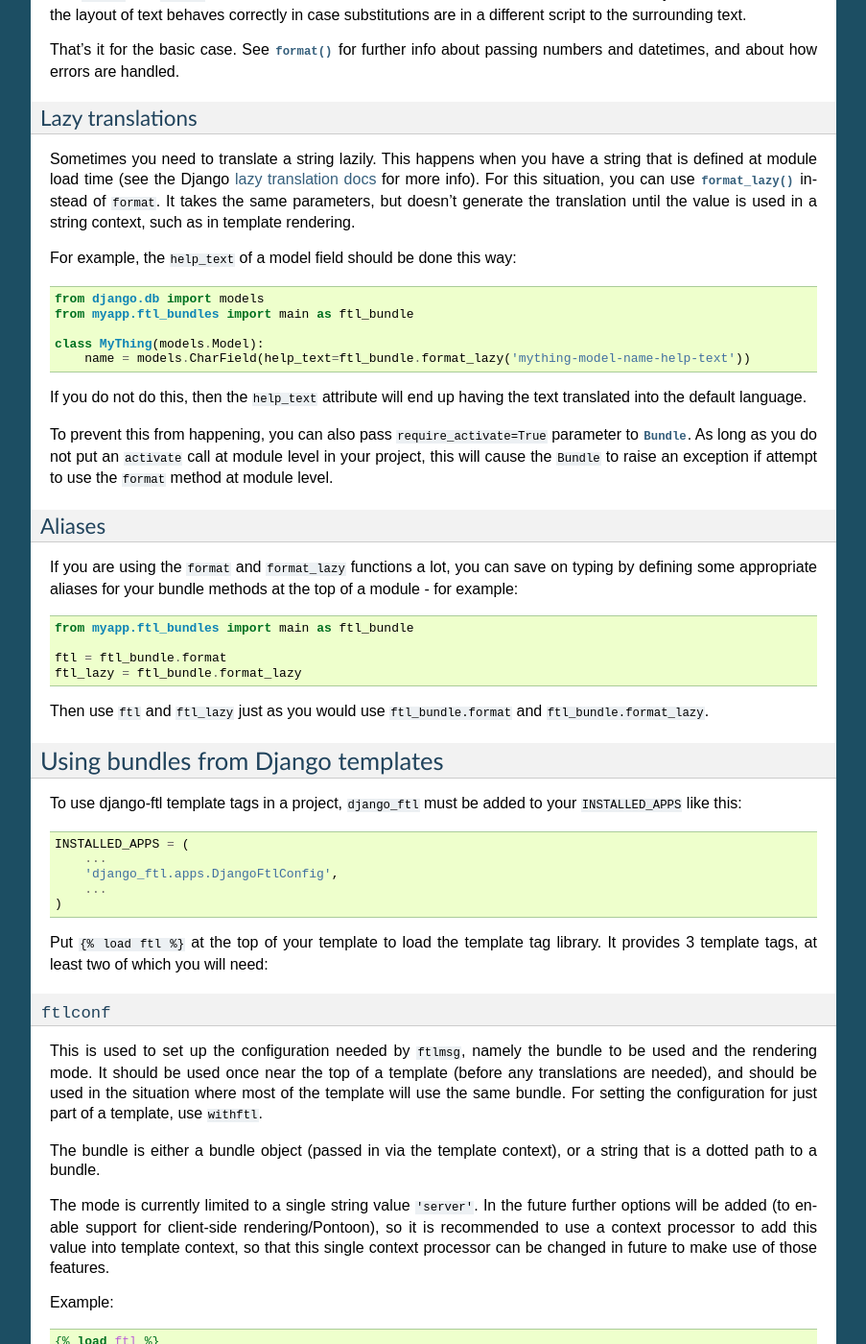
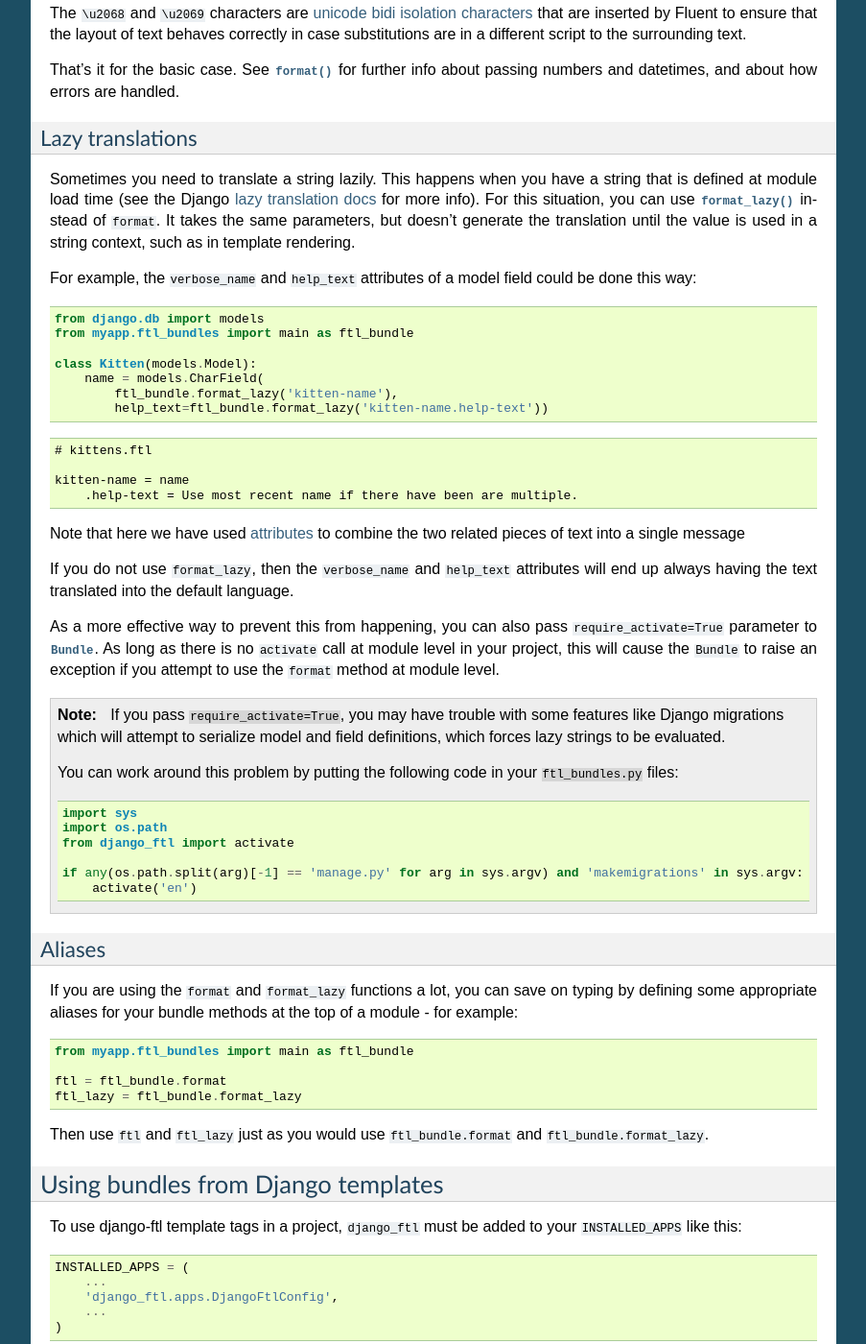
Before and after one commit to django-ftl/django-ftl, a Sphinx documentation site: the page built from docs/usage.rst, in a window 1280 px wide and 1400 px high, scrolled down 4070 px. Shown: the whole window at 96% size, without its empty margins (198-1101 px from the left). Built offline with Sphinx 7.4.7, drawn with Linux system fonts in a browser that asks for light colours; some of the changed text lies outside the part shown.

Commit message:
Bunch of docs fixes/improvements

```diff
--- a/CONTRIBUTING.rst
+++ b/CONTRIBUTING.rst
@@ -110,6 +110,7 @@
 Tips
 ----
 
-To run a subset of tests::
+To run a specific test or subset of tests, use dotted paths to
+module/class/method e.g.::
 
-    $ python -m unittest tests.test_django_ftl
+    $ ./runtests.py tests.test_bundle.TestBundles.test_fallback
--- a/docs/api/activator.rst
+++ b/docs/api/activator.rst
@@ -15,8 +15,10 @@
 
 .. function:: deactivate()
 
-   De-activate the currently activated locale. All Bundles will throw exceptions
-   if you try to generate messages with them, until you activate another
+   De-activate the currently activated locale. All
+   :class:`~django_ftl.bundles.Bundle` objects will fallback to the default
+   locale if you try to generate messages with them (or throw exceptions,
+   depending on the value of ``require_activate``), until you activate another
    language.
 
 .. function:: override(locale_code)
--- a/docs/index.rst
+++ b/docs/index.rst
@@ -9,7 +9,7 @@
 Contents:
 
 .. toctree::
-   :maxdepth: 2
+   :maxdepth: 3
 
    installation
    usage
--- a/docs/usage.rst
+++ b/docs/usage.rst
@@ -192,13 +192,14 @@
 The way you choose to activate a given language will depend on your exact setup.
 
 ``django-ftl`` comes with a few middleware that may help you automatically
-activate a locale for every request. If you were using Django's built-in i18n
-solution previously, or are still using it for some parts of your app, you may
-also be using `django.middleware.locale.LocaleMiddleware
+activate a locale for every request.
+
+If you were using Django's built-in i18n solution previously, or are still using
+it for some parts of your app, you may also be using
+`django.middleware.locale.LocaleMiddleware
 <https://docs.djangoproject.com/en/stable/ref/middleware/#django.middleware.locale.LocaleMiddleware>`_.
-
-If you are already using ``django.middleware.locale.LocaleMiddleware``, and want
-to continue using it, the easiest solution is to add
+If that is the case, and if you want to continue using ``LocaleMiddleware``, the
+easiest solution is to add
 ``"django_ftl.middleware.activate_from_request_language_code"`` after it in your
 ``MIDDLEWARE`` setting:
 
@@ -237,9 +238,10 @@
 Outside of the request-response cycle
 ~~~~~~~~~~~~~~~~~~~~~~~~~~~~~~~~~~~~~
 
-For code running outside of the request-response cycle (e.g. cron jobs or
-asynchronous tasks), you will not be able to use middleware, and will need some
-other way to determine the language to use. This might involve:
+If you need to generate localized text from code running outside of the
+request-response cycle (e.g. cron jobs or asynchronous tasks), you will not be
+able to use middleware, and will need some other way to determine the locale
+to use. This might involve:
 
 * a field on a model (e.g. ``User`` class) to store the locale preference.
 * for asynchronous tasks such as Celery, you could pass the locale as an
@@ -247,8 +249,8 @@
   <http://docs.celeryproject.org/en/latest/userguide/signals.html#task-prerun>`_
   might be useful.
 
-Once you have determined the locale to use, use
-:func:`django_ftl.activate` or :func:`django_ftl.override` to activate it.
+Once you have determined the locale you need, use :func:`django_ftl.activate` or
+:func:`django_ftl.override` to activate it.
 
 Using bundles from Python
 -------------------------
@@ -287,24 +289,59 @@
 the same parameters, but doesn't generate the translation until the value is
 used in a string context, such as in template rendering.
 
-For example, the ``help_text`` of a model field should be done this way:
+For example, the ``verbose_name`` and ``help_text`` attributes of a model field
+could be done this way:
 
 .. code-block:: python
 
    from django.db import models
    from myapp.ftl_bundles import main as ftl_bundle
 
-   class MyThing(models.Model):
-       name = models.CharField(help_text=ftl_bundle.format_lazy('mything-model-name-help-text'))
+   class Kitten(models.Model):
+       name = models.CharField(
+           ftl_bundle.format_lazy('kitten-name'),
+           help_text=ftl_bundle.format_lazy('kitten-name.help-text'))
 
-If you do not do this, then the ``help_text`` attribute will end up having
-the text translated into the default language.
 
-To prevent this from happening, you can also pass ``require_activate=True``
-parameter to :class:`~django_ftl.bundles.Bundle`. As long as you do not
-put an ``activate`` call at module level in your project, this will cause the
-``Bundle`` to raise an exception if attempt to use the ``format`` method at
-module level.
+.. code-block:: ftl
+
+   # kittens.ftl
+
+   kitten-name = name
+       .help-text = Use most recent name if there have been are multiple.
+
+Note that here we have used `attributes
+<https://projectfluent.org/fluent/guide/attributes.html>`_ to combine the two
+related pieces of text into a single message
+
+If you do not use ``format_lazy``, then the ``verbose_name`` and ``help_text``
+attributes will end up always having the text translated into the default
+language.
+
+As a more effective way to prevent this from happening, you can also pass
+``require_activate=True`` parameter to :class:`~django_ftl.bundles.Bundle`. As
+long as there is no ``activate`` call at module level in your project, this will
+cause the ``Bundle`` to raise an exception if you attempt to use the ``format``
+method at module level.
+
+.. note::
+
+   If you pass ``require_activate=True``, you may have trouble with some
+   features like Django migrations which will attempt to serialize model
+   and field definitions, which forces lazy strings to be evaluated.
+
+   You can work around this problem by putting the following code in
+   your ``ftl_bundles.py`` files:
+
+   .. code-block:: python
+
+      import sys
+      import os.path
+      from django_ftl import activate
+
+      if any(os.path.split(arg)[-1] == 'manage.py' for arg in sys.argv) and 'makemigrations' in sys.argv:
+          activate('en')
+
 
 
 Aliases
@@ -417,8 +454,8 @@
 ``mode`` and ``bundle`` are both optional and can be set on different calls to
 ``ftlconf``, but both must be set before using ``ftlmsg``.
 
-withftl
-~~~~~~~
+``withftl``
+~~~~~~~~~~~
 
 ``withftl`` is similar to ``ftlconf`` in that its purpose is to set
 configuration data for generating messages. It differs in that:
@@ -454,8 +491,8 @@
 can refer to values in the context as most template tags can. You must supply
 one or more of ``mode``, ``bundle`` or ``language``.
 
-ftlmsg
-~~~~~~
+``ftlmsg``
+~~~~~~~~~~
 
 Finally, to actually render a message, you need to use ``ftlmsg``. It takes one
 required parameter, the message ID, and any number of keyword arguments, which
```
Also changed, not shown: other parts of docs/usage.rst (+1 -1 lines).
